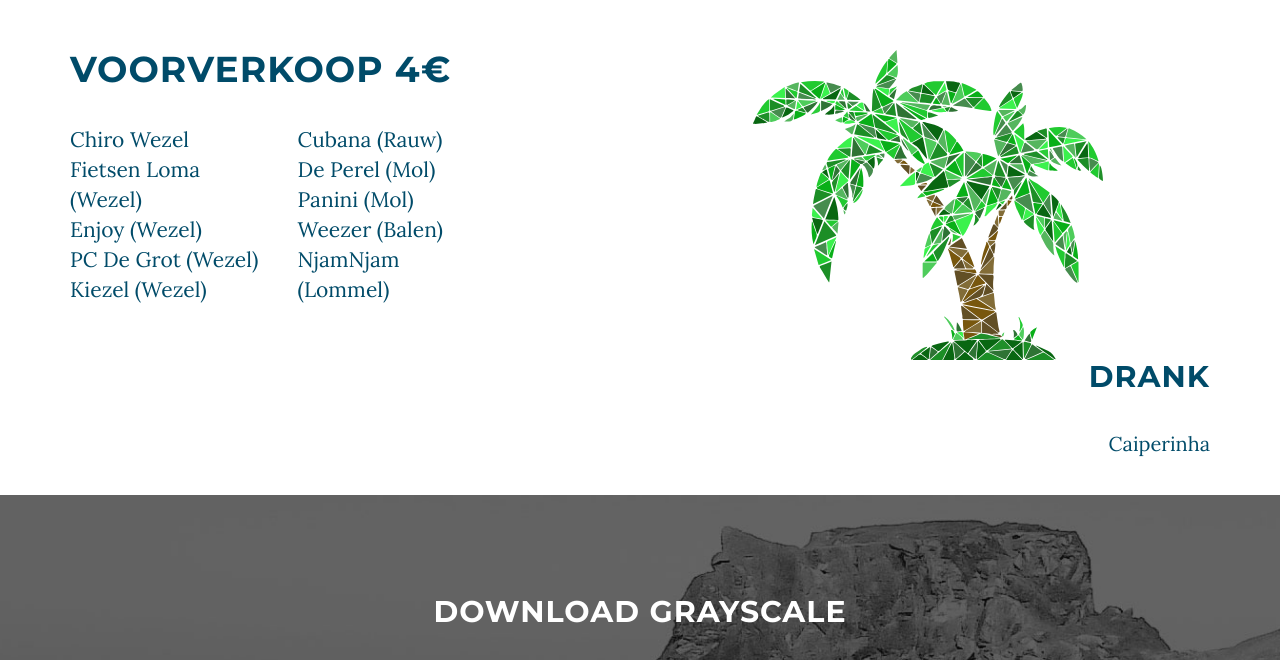
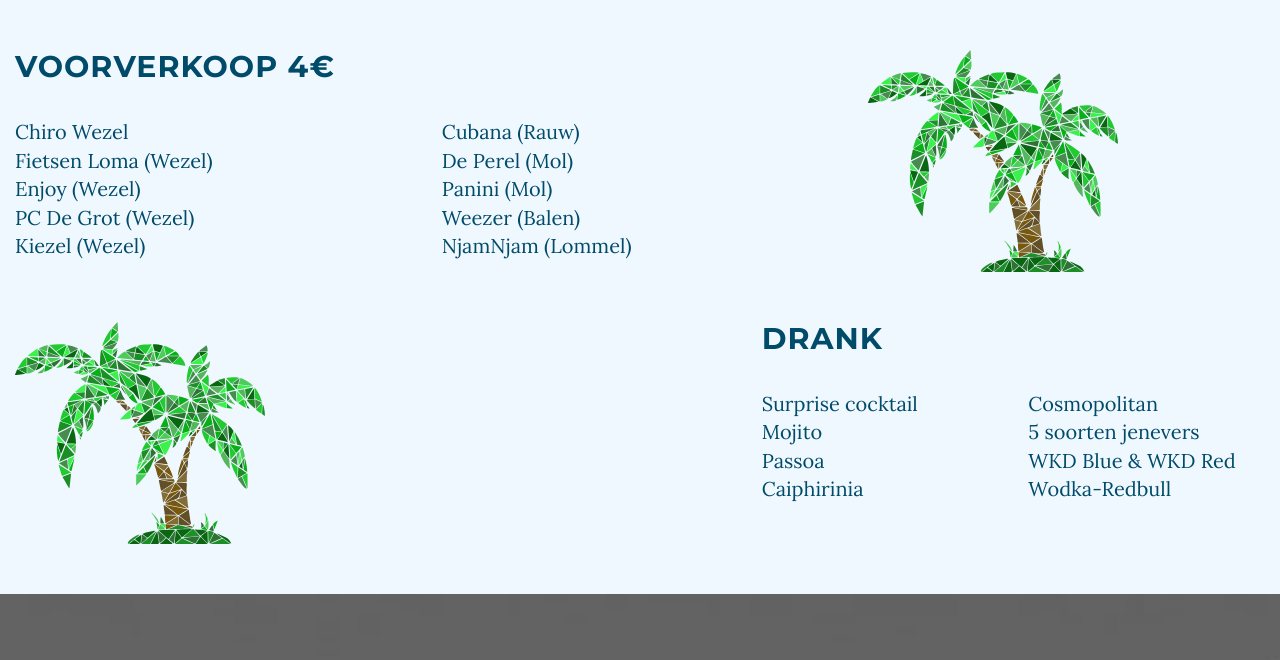
Before and after one commit to pvanhees/website-jungle, a plain HTML site: page index.html in a window 1280 px wide. Shown: the part 800-1460 px from the top of the page. Drawn offline with Linux system fonts and the light colour scheme; some packages are replaced by stand-ins of ours.

Commit message:
meer info, start map

```diff
--- a/css/jungle.css
+++ b/css/jungle.css
@@ -175,7 +175,7 @@
     font-size: 40px;
 }
 
-.info .info-body .info-text {
+.info .info-body {
     font-size: 18px;
 }
 
@@ -189,7 +189,7 @@
         font-size: 100px;
     }
 
-    .info .info-body .info-text {
+    .info .info-body {
         font-size: 26px;
     }
 }
@@ -295,12 +295,19 @@
 
 .palm-img {
     display: block;
-    width: 350px;
+    width: 250px;
     height: auto;
 }
 
-.vvk {
-    font-size: 1.5em;
+#infosection {
+    font-size: 20px;
+    color:#004B69;
+    background-color: aliceblue;
+}
+
+.drank {
+    padding-top: 50px;
+    padding-bottom: 50px;
 }
 
 .download-section {
--- a/index.html
+++ b/index.html
@@ -72,7 +72,7 @@
     <header class="info">
         <div class="colored-layer">
         <div class="info-body">
-            <div class="container">
+            <div class="container-fluid">
                 <div class="row">
                     <div class="col-md-8 col-md-offset-2">
                         <img src="img/Banner-Web.png" id="jungle-banner" class="img-responsive banner-img">
@@ -127,20 +127,21 @@
     </header>
 
     <!-- About Section -->
-    <section id="infosection" class="container content-section ">
+    <section id="infosection" class="container-fluid content-section ">
         <div class="row">
-            <div class="col-md-7">
-                <h1>Voorverkoop 4€</h1>
-                <div class="vvk">
+            <div class="col-md-8">
+                <h2>Voorverkoop 4€</h2>
+                <div class="info-text">
                   <div class="row">
-                    <div class="col-md-4">
+                    <div class="col-md-5">
                       <div>Chiro Wezel</div>
                       <div>Fietsen Loma (Wezel)</div>
                       <div>Enjoy (Wezel)</div>
                       <div>PC De Grot (Wezel)</div>
                       <div>Kiezel (Wezel)</div>
                     </div>
-                    <div class="col-md-4">
+                    <div class="col-md-1"></div>
+                    <div class="col-md-6">
                       <div>Cubana (Rauw)</div>
                       <div>De Perel (Mol)</div>
                       <div>Panini (Mol)</div>
@@ -150,16 +151,32 @@
                   </div>
                 </div>
             </div>
-            <div class="col-md-4" >
+            <div class="col-md-2" >
               <img class="palm-img" src="img/palm.svg"/>
             </div>
         </div>
-        <div class="row" >
-          <div class="col-md-4" >
+        <div class="drank row">
+            <div class="col-md-2" >
+              <img class="palm-img" src="img/palm.svg"/>
+            </div>
+          <div class="col-md-5" >
           </div>
-          <div class="col-md-8">
-                <h2 style="text-align: right;">Drank</h2>
-                <p style="text-align: right;">Caiperinha</p>
+          <div class="col-md-5">
+              <h2>Drank</h2>
+              <div class="info-text row">
+                  <div class="col-md-6">
+                      <div>Surprise cocktail</div>
+                      <div>Mojito</div>
+                      <div>Passoa</div>
+                      <div>Caiphirinia</div>
+                  </div>
+                  <div class="col-md-6">
+                      <div>Cosmopolitan</div>
+                      <div>5 soorten jenevers</div>
+                      <div>WKD Blue &amp; WKD Red</div>
+                      <div>Wodka-Redbull</div>
+                  </div>
+              </div>
           </div>
         </div>
     </section>
@@ -172,6 +189,18 @@
                     <h2>Download Grayscale</h2>
                     <p>You can download Grayscale for free on the preview page at Start Bootstrap.</p>
                     <a href="http://startbootstrap.com/template-overviews/grayscale/" class="btn btn-default btn-lg">Visit Download Page</a>
+                    <div id="map"></div>
+<script>
+        function initMap() {
+        var mapDiv = document.getElementById('map');
+        var map = new google.maps.Map(mapDiv, {
+          center: {lat: 51.1961343 lng: 5.2285748}, zoom: 16.5
+        });
+</script>
+                         <script src="https://maps.googleapis.com/maps/api/js?callback=initMap"
+         async defer></script>
+
+
                 </div>
             </div>
         </div>
```
